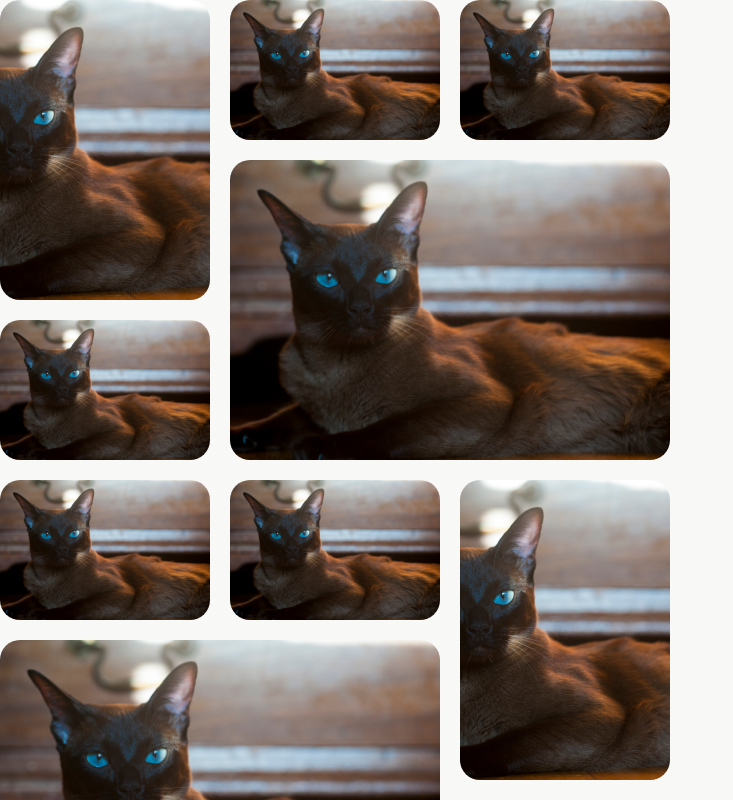
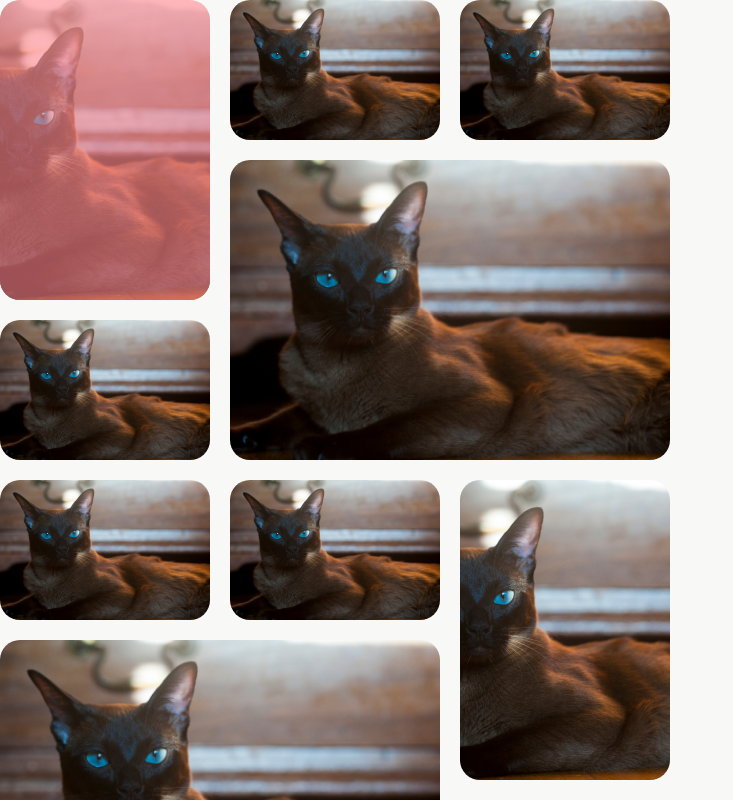
Before and after one commit to Denys-Lytvynenko/cats-app, a React (Vite) app: page / in a window 1280 px wide. Shown: the top 800 px of the page, without its empty margins (0-733 px from the left). Built offline with nearby package versions, Linux system fonts and the light colour scheme.

Commit message:
add tile overlay component

```diff
--- a/src/_variables.scss
+++ b/src/_variables.scss
@@ -7,6 +7,7 @@ $black: #1d1d1d;
 $gray: #8c8c8c;
 $hoverColor: #fbe0dc;
 $lightGray: #f8f8f7;
+$tileOverlayColor: rgba(255, 134, 142, 0.6);
 $white: #ffffff;
 
 // transitions
--- a/src/components/GalleryTile/index.tsx
+++ b/src/components/GalleryTile/index.tsx
@@ -1,9 +1,12 @@
 import { FC } from "react";
 
+import { cn } from "../../utils/classNames";
 import { GalleryTileProps } from "./types";
-import { cn } from "../../utils/classNames";
+
+import TileOverlay from "../TileOverlay";
 
 import "./styles.scss";
+import Button from "../Button";
 
 const GalleryTile: FC<GalleryTileProps> = ({
     image,
@@ -14,6 +17,8 @@ const GalleryTile: FC<GalleryTileProps> = ({
     return (
         <figure className={cn("tile", className)}>
             <img src={image} className="tile__image" alt={name} />
+
+            <TileOverlay />
         </figure>
     );
 };
--- a/src/components/GalleryTile/styles.scss
+++ b/src/components/GalleryTile/styles.scss
@@ -4,8 +4,10 @@
     background-color: $gray;
     border-radius: 20px;
     overflow: hidden;
+    position: relative;
 
     &__image {
+        pointer-events: none;
         height: 100%;
         object-fit: cover;
         width: 100%;
--- /dev/null
+++ b/src/components/TileOverlay/index.tsx
@@ -0,0 +1,14 @@
+import { FC } from "react";
+
+import { cn } from "@utils/classNames";
+import { TileOverlayProps } from "./types";
+
+import "./styles.scss";
+
+const TileOverlay: FC<TileOverlayProps> = ({ className, children }) => (
+    <div className={cn("tile-overlay", className)}>
+        <div className="tile-overlay__background">{children}</div>
+    </div>
+);
+
+export default TileOverlay;
--- /dev/null
+++ b/src/components/TileOverlay/styles.scss
@@ -0,0 +1,25 @@
+@use "variables" as *;
+
+.tile-overlay {
+    height: 100%;
+    left: 0;
+    position: absolute;
+    top: 0;
+    width: 100%;
+
+    &__background {
+        background-color: $tileOverlayColor;
+        height: 100%;
+        opacity: 0;
+        transition: $transition;
+        visibility: hidden;
+        width: 100%;
+    }
+
+    &:hover {
+        .tile-overlay__background {
+            opacity: 1;
+            visibility: visible;
+        }
+    }
+}
--- /dev/null
+++ b/src/components/TileOverlay/types.ts
@@ -0,0 +1,6 @@
+import { ReactNode } from "react";
+
+export interface TileOverlayProps {
+    className?: string;
+    children?: ReactNode;
+}
```
